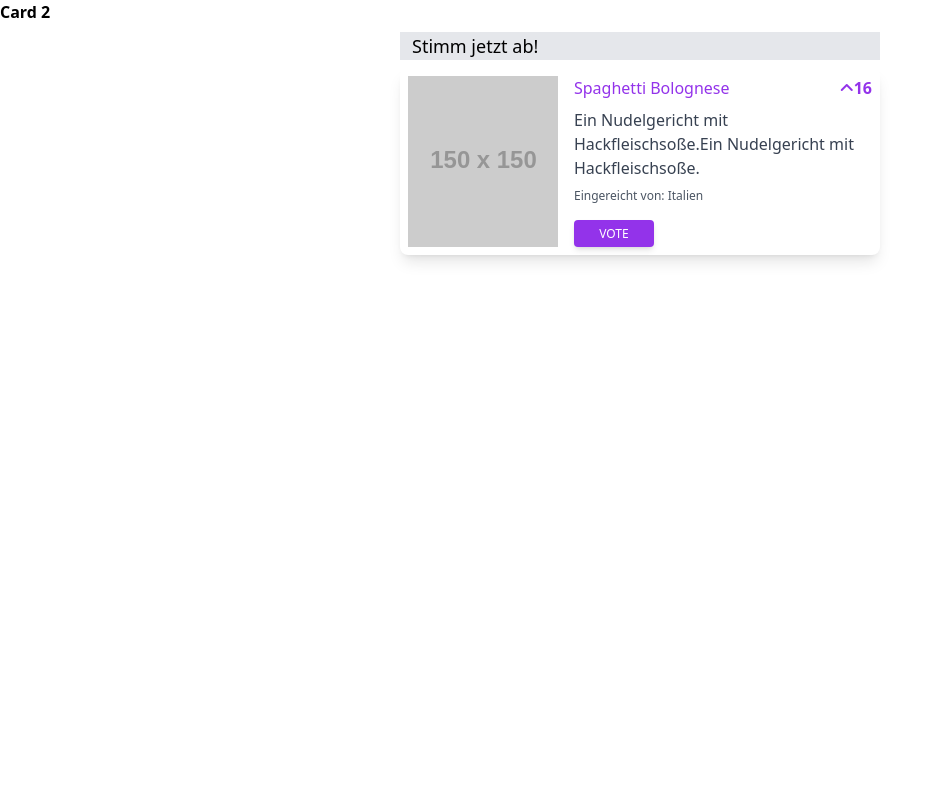
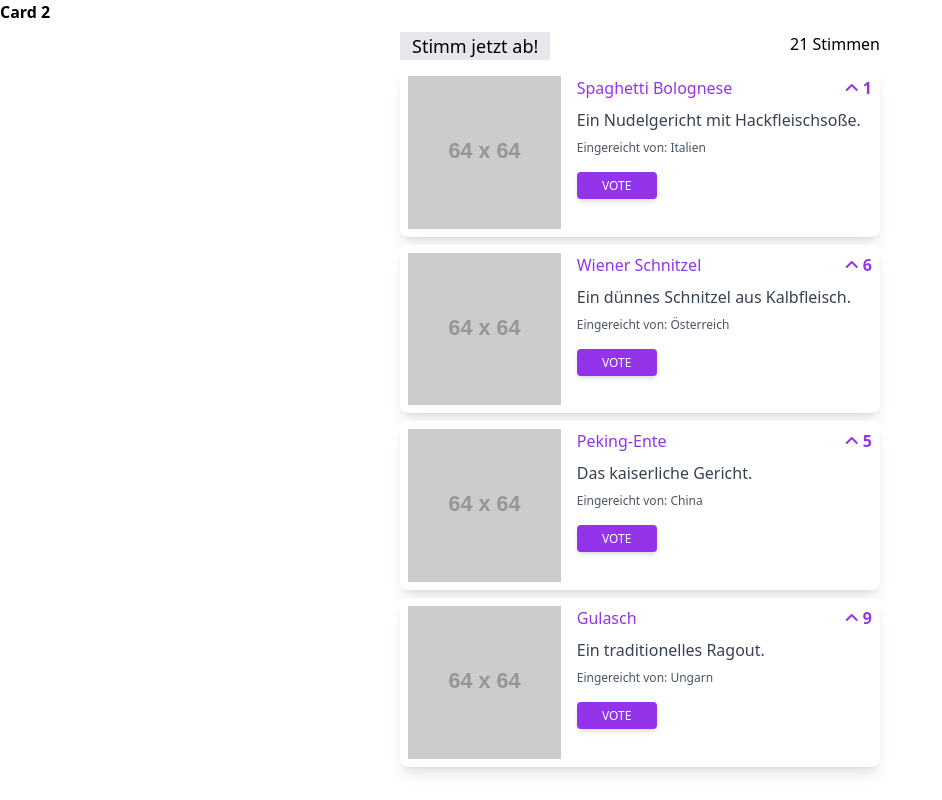
Before and after one commit to ScheikhObeid/voter, a website: page index.html in a window 1280 px wide. Shown: the whole page, without its empty margins (0-942 px from the left). Drawn offline with nearby package versions, Linux system fonts and the light colour scheme; placeholder pictures from the web are drawn by us.

Commit message:
v-for, show list of all array elemnts

```diff
--- a/app.js
+++ b/app.js
@@ -2,7 +2,41 @@ const app = Vue.createApp({
   data: function () {
     return {
       submissions: submissions,
+      totalVotes: 0,
     };
+  },
+  // computed: {
+  //   totalVotes() {
+  //     console.log("computed property ausgeführt.");
+  //     return this.submissions.reduce((totalVotes, submission) => {
+  //       return totalVotes + submission.votes;
+  //     }, 0);
+  //   },
+  // },
+
+  watch: {
+    // submissions(newValue, oldValue) {
+    //   console.log(newValue);
+    //   console.log(oldValue);
+    // },
+    submissions: {
+      handler(newValue, oldValue) {
+        this.totalVotes = this.submissions.reduce((totalVotes, submission) => {
+          return totalVotes + submission.votes;
+        }, 0);
+      },
+      deep: true,
+      immediate: true,
+    },
+    totalVotes(newValue, oldValue) {
+      console.log(newValue);
+      console.log(oldValue);
+    },
+  },
+  methods: {
+    upvote() {
+      this.submissions[0].votes++;
+    },
   },
 });
 
--- a/index.html
+++ b/index.html
@@ -46,32 +46,34 @@
     <strong>Card 2</strong>
     <div class="w-full m-auto md:max-w-lg">
       <div id="app" class="m-2">
-        <div class="m-2">
+        <div class="m-2 flex justify-between">
           <h2 class="text-lg bg-gray-200 px-3">Stimm jetzt ab!</h2>
+          <span>{{ totalVotes }} Stimmen</span>
         </div>
         <div
           class="flex justify-center mx-2 mb-2 flex-col md:flex-row rounded-lg bg-white shadow-lg"
+          v-for="submission in submissions"
         >
           <img
-            class="p-2 object-cover rounded-t-lg md:rounded-none md:rounded-l-lg"
-            src="https://via.placeholder.com/150 "
+            class="p-2 md:w-64 object-cover rounded-t-lg md:rounded-none md:rounded-l-lg"
+            v-bind:src="submission.img"
             alt=""
           />
           <div class="w-full p-2 flex flex-col justify-start">
             <div class="flex justify-between mb-2">
               <p class="font-medium text-purple-600 text-md">
-                {{ submissions[0].title }}
+                {{ submission.title }}
               </p>
-              <span class="font-medium text-purple-600 text-md"
+              <span
+                class="font-medium text-purple-600 text-md"
+                v-on:click="upvote"
                 ><i class="fa-solid fa-angle-up"></i
-                ><strong>{{ submissions[0].votes }}</strong></span
+                ><strong class="ml-1">{{ submission.votes }}</strong></span
               >
             </div>
-            <p class="text-gray-700 mb-2">
-              {{ submissions[0].desc }}{{ submissions[0].desc }}
-            </p>
+            <p class="text-gray-700 mb-2">{{ submission.desc }}</p>
             <p class="text-gray-600 text-xs">
-              Eingereicht von: {{ submissions[0].author }}
+              Eingereicht von: {{ submission.author }}
             </p>
 
             <button
--- a/seed.js
+++ b/seed.js
@@ -3,7 +3,7 @@ const submissions = [
     id: 1,
     title: "Spaghetti Bolognese",
     desc: "Ein Nudelgericht mit Hackfleischsoße.",
-    votes: 16,
+    votes: 1,
     author: "Italien",
     img: "https://via.placeholder.com/64",
   },
@@ -11,7 +11,7 @@ const submissions = [
     id: 2,
     title: "Wiener Schnitzel",
     desc: "Ein dünnes Schnitzel aus Kalbfleisch.",
-    votes: 5,
+    votes: 6,
     author: "Österreich",
     img: "https://via.placeholder.com/64",
   },
@@ -19,7 +19,7 @@ const submissions = [
     id: 3,
     title: "Peking-Ente",
     desc: "Das kaiserliche Gericht.",
-    votes: 20,
+    votes: 5,
     author: "China",
     img: "https://via.placeholder.com/64",
   },
@@ -27,7 +27,7 @@ const submissions = [
     id: 4,
     title: "Gulasch",
     desc: "Ein traditionelles Ragout.",
-    votes: 24,
+    votes: 9,
     author: "Ungarn",
     img: "https://via.placeholder.com/64",
   },
```
